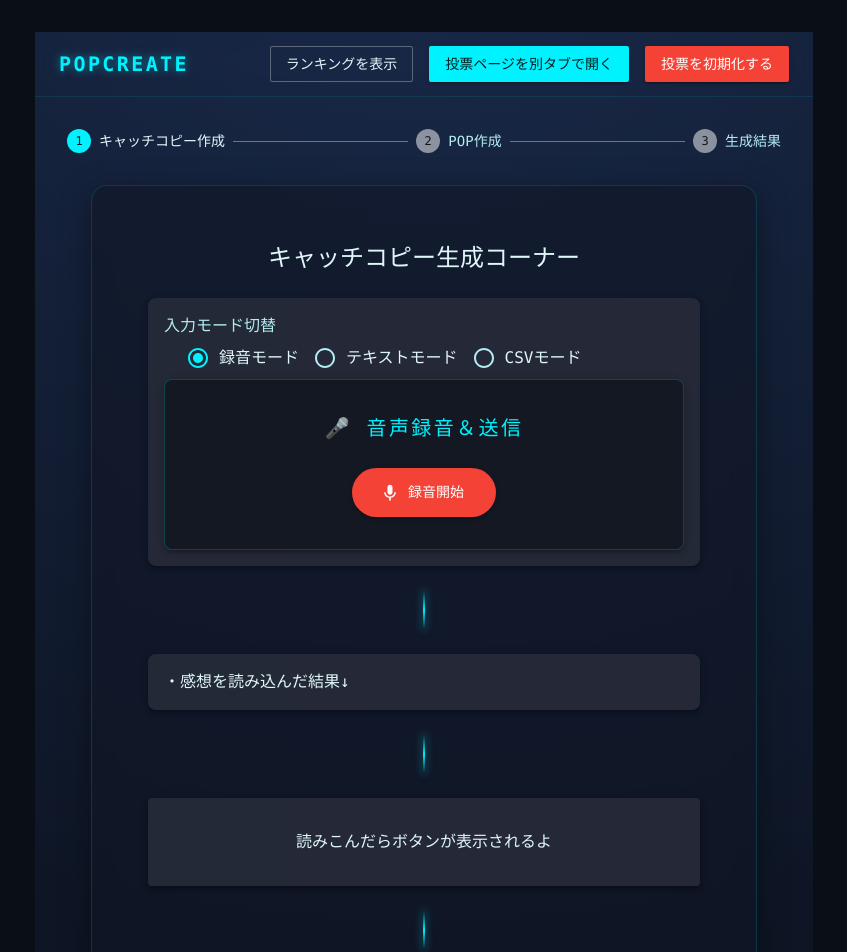
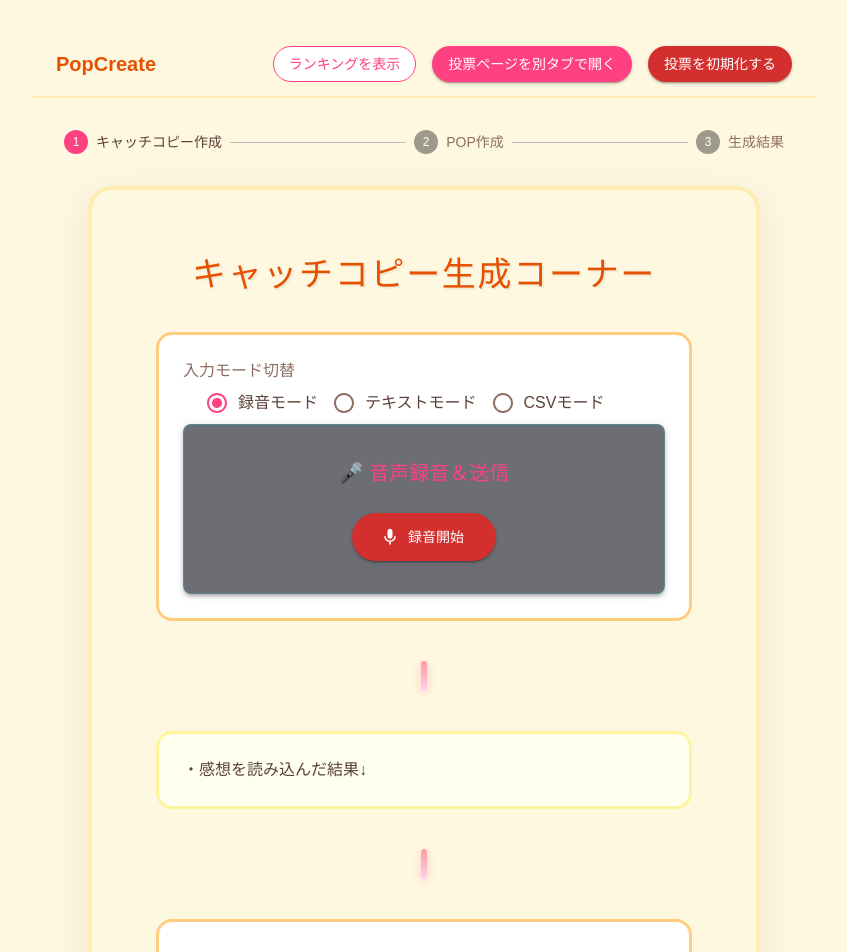
Before and after one commit to keychi0225/ai-image-creater, a React (Vite) app: page / in a window 1280 px wide. Shown: the top 952 px of the page, without its empty margins (216-1063 px from the left). Built offline with nearby package versions, Linux system fonts and the light colour scheme.

Commit message:
配色変えた

```diff
--- a/package.json
+++ b/package.json
@@ -7,7 +7,8 @@
     "dev": "vite",
     "build": "tsc -b && vite build",
     "lint": "eslint .",
-    "preview": "vite preview"
+    "preview": "vite preview",
+    "keikoku": "eslint ."
   },
   "dependencies": {
     "@emotion/react": "^11.14.0",
--- a/src/component/HomePage.tsx
+++ b/src/component/HomePage.tsx
@@ -16,38 +16,37 @@ import ClearVoteModal from "../component/ClearVoteModal";
 import VoteSystemButton from "../component/VoteSystemButton";
 import HomeStepper from "../layout/HomeStepper";
 
-// ダークテーマを定義
-const darkTheme = createTheme({
+// 子供向けテーマ（淡い黄色ベース）を定義
+const kidsTheme = createTheme({
   palette: {
-    mode: "dark",
+    mode: "light",
     background: {
-      default: "#0a0e17", // 深い紺色/黒
-      paper: "#111625", // 少し明るい紺色
+      default: "#FFF8E1", // 淡い黄色
+      paper: "#FFFFFF",
     },
     primary: {
-      main: "#00f2ff", // サイバーパンクなシアン
+      main: "#FF4081", // ピンク
     },
     secondary: {
-      main: "#ff0055", // ネオンピンク
+      main: "#FF9800", // オレンジ
     },
     text: {
-      primary: "#e0f7fa",
-      secondary: "#b2ebf2",
+      primary: "#5D4037", // 濃い茶色
+      secondary: "#8D6E63", // 薄い茶色
     },
   },
   typography: {
-    fontFamily: '"Roboto Mono", "Consolas", "Monaco", monospace', // プログラムっぽい等幅フォント
+    fontFamily: '"M PLUS Rounded 1c", "Hiragino Maru Gothic ProN", "Quicksand", sans-serif',
     h6: {
       fontWeight: 700,
-      letterSpacing: ".15rem",
-      textTransform: "uppercase",
+      color: "#E65100",
     },
   },
   components: {
     MuiButton: {
       styleOverrides: {
         root: {
-          borderRadius: 2, // 少し角ばらせる
+          borderRadius: "50px", // 丸みを持たせる
           textTransform: "none",
           fontWeight: "bold",
         },
@@ -70,7 +69,8 @@ function HomePage() {
     width: "80%",
     maxWidth: 800,
     bgcolor: "background.paper",
-    border: "1px solid #00f2ff", // テーマカラーに合わせる
+    border: "4px solid #FFCC80", // テーマカラーに合わせる
+    borderRadius: "24px",
     boxShadow: 24,
     p: 4,
     maxHeight: "90vh",
@@ -78,15 +78,14 @@ function HomePage() {
   };
 
   return (
-    <ThemeProvider theme={darkTheme}>
+    <ThemeProvider theme={kidsTheme}>
       <CssBaseline />
       <Box
         sx={{
           display: "flex",
           flexDirection: "column",
           minHeight: "100vh",
-          background:
-            "radial-gradient(circle at 50% -20%, #1a2c4e 0%, #0a0e17 100%)", // 近未来的な背景グラデーション
+          backgroundColor: "background.default",
         }}
       >
         <AppBar
@@ -95,7 +94,8 @@ function HomePage() {
           elevation={0}
           sx={{
             backdropFilter: "blur(10px)",
-            borderBottom: "1px solid rgba(0, 242, 255, 0.1)",
+            borderBottom: "2px solid #FFECB3",
+            backgroundColor: "rgba(255, 248, 225, 0.8)",
           }}
         >
           <Toolbar sx={{ justifyContent: "space-between" }}>
@@ -103,8 +103,8 @@ function HomePage() {
               variant="h6"
               component="div"
               sx={{
-                color: "primary.main",
-                textShadow: "0 0 10px rgba(0, 242, 255, 0.5)",
+                color: "#E65100",
+                fontWeight: "bold",
               }}
             >
               PopCreate
@@ -113,8 +113,8 @@ function HomePage() {
               <Button
                 onClick={handleRankingOpen}
                 variant="outlined"
-                color="inherit"
-                sx={{ borderColor: "rgba(255,255,255,0.3)" }}
+                color="primary"
+                sx={{ borderColor: "#FF4081", color: "#FF4081", backgroundColor: "#fff" }}
               >
                 ランキングを表示
               </Button>
--- a/src/layout/HomeStepper.tsx
+++ b/src/layout/HomeStepper.tsx
@@ -57,11 +57,10 @@ export default function HomeStepper() {
           sx={{
             m: 4,
             p: { xs: 2, md: 4 },
-            background: "rgba(17, 22, 37, 0.6)", // 半透明のダークな背景
-            backdropFilter: "blur(12px)", // すりガラス効果
-            border: "1px solid rgba(0, 242, 255, 0.15)", // 薄いネオンシアンのボーダー
-            boxShadow: "0 8px 32px 0 rgba(0, 0, 0, 0.37)", // 深い影
-            borderRadius: "16px",
+            backgroundColor: "#FFF8E1",
+            borderRadius: "24px",
+            boxShadow: "0 10px 40px rgba(0,0,0,0.08)",
+            border: "4px solid #FFECB3",
           }}
           elevation={0}
         >
@@ -83,14 +82,14 @@ export default function HomeStepper() {
                 variant="contained"
                 disabled={activeStep === 0}
                 onClick={handleBack}
-                sx={{ m: 4 }}
+                sx={{ m: 4, borderRadius: "50px", fontWeight: "bold", backgroundColor: "#8D6E63", color: "#fff" }}
               >
                 Back
               </Button>
             )}
             <Box sx={{ flex: "1 1 auto" }} />
             {!isLoading && activeStep !== 2 && (
-              <Button sx={{ m: 4 }} variant="contained" onClick={handleNext}>
+              <Button sx={{ m: 4, borderRadius: "50px", fontWeight: "bold", backgroundColor: "#FF4081" }} variant="contained" onClick={handleNext}>
                 {activeStep === steps.length - 1 ? "Finish" : "Next"}
               </Button>
             )}
--- a/src/layout/ImageResultPage.tsx
+++ b/src/layout/ImageResultPage.tsx
@@ -71,19 +71,20 @@ const ImageResultPage = (props: ImageResultPageProps) => {
     >
       {!props.imageName ? (
         <Paper
-          elevation={3}
+          elevation={0}
           sx={{
             p: 5,
-            borderRadius: 2,
+            borderRadius: "24px",
             textAlign: "center",
-            border: "1px dashed rgba(255, 255, 255, 0.2)",
-            backgroundColor: "rgba(0, 0, 0, 0.2)",
+            border: "3px dashed #FFB74D",
+            backgroundColor: "#FFF3E0",
+            color: "#5D4037",
           }}
         >
-          <Typography variant="h6" color="text.secondary" gutterBottom>
+          <Typography variant="h6" color="inherit" gutterBottom sx={{ fontWeight: "bold" }}>
             まだ画像生成が完了していません
           </Typography>
-          <Typography variant="body2" color="text.secondary">
+          <Typography variant="body2" color="inherit">
             前のステップに戻って「POPを作成」ボタンを押してください。
           </Typography>
         </Paper>
@@ -91,12 +92,13 @@ const ImageResultPage = (props: ImageResultPageProps) => {
         <>
           {dataUri && (
             <Paper
-              elevation={10}
+              elevation={0}
               sx={{
                 p: 1,
-                borderRadius: 2,
-                border: "2px solid #00f2ff",
-                boxShadow: "0 0 20px rgba(0, 242, 255, 0.4)",
+                borderRadius: "16px",
+                border: "4px solid #FFCC80",
+                boxShadow: "0 10px 40px rgba(0,0,0,0.1)",
+                backgroundColor: "#fff",
                 overflow: "hidden",
                 maxWidth: "100%",
               }}
@@ -117,7 +119,7 @@ const ImageResultPage = (props: ImageResultPageProps) => {
               variant="contained"
               onClick={fetchBase64Image}
               size="large"
-              sx={{ px: 4, py: 1.5 }}
+              sx={{ borderRadius: "50px", backgroundColor: "#FF4081", fontWeight: "bold", px: 5, py: 1.5 }}
             >
               結果確認ボタン
             </Button>
--- a/src/layout/PopCreatePage.tsx
+++ b/src/layout/PopCreatePage.tsx
@@ -39,11 +39,12 @@ const FlowConnector = () => (
   >
     <Box
       sx={{
-        width: "2px",
-        height: "40px",
+        width: "6px",
+        height: "30px",
+        borderRadius: "10px",
         background:
-          "linear-gradient(180deg, rgba(0,242,255,0) 0%, rgba(0,242,255,1) 50%, rgba(0,242,255,0) 100%)",
-        boxShadow: "0 0 8px rgba(0, 242, 255, 0.6)",
+          "linear-gradient(180deg, #FF9A9E 0%, #FECFEF 99%, #FECFEF 100%)",
+        boxShadow: "0 2px 10px rgba(255, 154, 158, 0.5)",
       }}
     />
   </Box>
@@ -207,11 +208,11 @@ ${
       </Typography>
 
       {/* 最優先の条件 */}
-      <Paper elevation={3} sx={{ p: 3, borderRadius: 2 }}>
+      <Paper elevation={0} sx={{ p: 3, borderRadius: "16px", border: "3px solid #FFCC80", backgroundColor: "#fff" }}>
         <Typography
           variant="h6"
           component="h2"
-          sx={{ textAlign: "start", mb: 2, color: "primary.main" }}
+          sx={{ textAlign: "start", mb: 2, color: "#E65100", fontWeight: "bold" }}
         >
           【最優先の条件】
         </Typography>
@@ -228,11 +229,11 @@ ${
       <FlowConnector />
 
       {/* キャッチコピー */}
-      <Paper elevation={3} sx={{ p: 3, borderRadius: 2 }}>
+      <Paper elevation={0} sx={{ p: 3, borderRadius: "16px", border: "3px solid #FFCC80", backgroundColor: "#fff" }}>
         <Typography
           variant="h6"
           component="h2"
-          sx={{ textAlign: "start", mb: 2, color: "primary.main" }}
+          sx={{ textAlign: "start", mb: 2, color: "#E65100", fontWeight: "bold" }}
         >
           【キャッチコピー】
         </Typography>
@@ -287,11 +288,11 @@ ${
       <FlowConnector />
 
       {/* 本の内容 */}
-      <Paper elevation={3} sx={{ p: 3, borderRadius: 2 }}>
+      <Paper elevation={0} sx={{ p: 3, borderRadius: "16px", border: "3px solid #FFCC80", backgroundColor: "#fff" }}>
         <Typography
           variant="h6"
           component="h2"
-          sx={{ textAlign: "start", mb: 2, color: "primary.main" }}
+          sx={{ textAlign: "start", mb: 2, color: "#E65100", fontWeight: "bold" }}
         >
           【本の内容】
         </Typography>
@@ -348,11 +349,11 @@ ${
       <FlowConnector />
 
       {/* イラスト要素 */}
-      <Paper elevation={3} sx={{ p: 3, borderRadius: 2 }}>
+      <Paper elevation={0} sx={{ p: 3, borderRadius: "16px", border: "3px solid #FFCC80", backgroundColor: "#fff" }}>
         <Typography
           variant="h6"
           component="h2"
-          sx={{ textAlign: "start", mb: 2, color: "primary.main" }}
+          sx={{ textAlign: "start", mb: 2, color: "#E65100", fontWeight: "bold" }}
         >
           【イラスト要素】
         </Typography>
@@ -378,11 +379,11 @@ ${
       <FlowConnector />
 
       {/* オプション機能 */}
-      <Paper elevation={3} sx={{ p: 3, borderRadius: 2 }}>
+      <Paper elevation={0} sx={{ p: 3, borderRadius: "16px", border: "3px solid #FFCC80", backgroundColor: "#fff" }}>
         <Typography
           variant="h6"
           component="h2"
-          sx={{ textAlign: "start", mb: 1, color: "primary.main" }}
+          sx={{ textAlign: "start", mb: 1, color: "#E65100", fontWeight: "bold" }}
         >
           【オプション機能】
         </Typography>
@@ -390,7 +391,7 @@ ${
           sx={{
             textAlign: "start",
             mb: 2,
-            color: "text.secondary",
+            color: "#5D4037",
             fontSize: "0.9rem",
           }}
         >
@@ -531,13 +532,14 @@ ${
 
       <FlowConnector />
 
-      <Paper elevation={3} sx={{ p: 4, borderRadius: 2, textAlign: "center" }}>
+      <Paper elevation={0} sx={{ p: 4, borderRadius: "16px", border: "3px solid #FFCC80", backgroundColor: "#fff", textAlign: "center" }}>
         <Box sx={{ display: "flex", justifyContent: "center" }}>
           <Button
             variant="contained"
             color="primary"
             onClick={handleCreatePop}
             disabled={isLoading}
+            sx={{ borderRadius: "50px", backgroundColor: "#FF4081", fontWeight: "bold", px: 5, py: 1.5 }}
           >
             {isLoading ? <CircularProgress size={24} /> : "POP を作成"}
           </Button>
--- a/src/layout/TextChat.tsx
+++ b/src/layout/TextChat.tsx
@@ -41,16 +41,17 @@ const FlowConnector = () => (
       display: "flex",
       justifyContent: "center",
       alignItems: "center",
-      my: 1,
+      my: 2,
     }}
   >
     <Box
       sx={{
-        width: "2px",
-        height: "40px",
+        width: "6px",
+        height: "30px",
+        borderRadius: "10px",
         background:
-          "linear-gradient(180deg, rgba(0,242,255,0) 0%, rgba(0,242,255,1) 50%, rgba(0,242,255,0) 100%)",
-        boxShadow: "0 0 8px rgba(0, 242, 255, 0.6)",
+          "linear-gradient(180deg, #FF9A9E 0%, #FECFEF 99%, #FECFEF 100%)",
+        boxShadow: "0 2px 10px rgba(255, 154, 158, 0.5)",
       }}
     />
   </Box>
@@ -175,13 +176,24 @@ const TextChat: React.FC<TextChatProps> = (props: TextChatProps) => {
       sx={{
         display: "flex",
         flexDirection: "column",
-        gap: 2,
-        p: 3,
+        gap: 3,
+        p: 4,
         minWidth: 600,
         margin: "0 auto",
       }}
     >
-      <Typography variant="h5" component="h1" gutterBottom>
+      <Typography
+        variant="h4"
+        component="h1"
+        gutterBottom
+        sx={{
+          fontWeight: "bold",
+          color: "#E65100",
+          textAlign: "center",
+          letterSpacing: "0.05em",
+          textShadow: "2px 2px 0px rgba(0,0,0,0.05)",
+        }}
+      >
         キャッチコピー生成コーナー
       </Typography>
 
@@ -195,7 +207,16 @@ const TextChat: React.FC<TextChatProps> = (props: TextChatProps) => {
         value={inputText}
         onChange={handleInputChange}
       /> */}
-      <Paper elevation={3} sx={{ p: 2, borderRadius: 2, textAlign: "start" }}>
+      <Paper
+        elevation={0}
+        sx={{
+          p: 3,
+          borderRadius: "16px",
+          textAlign: "start",
+          border: "3px solid #FFCC80",
+          backgroundColor: "#fff",
+        }}
+      >
         <FormControl>
           <FormLabel id="create-text--radio-buttons-group-label">
             入力モード切替
@@ -233,22 +254,22 @@ const TextChat: React.FC<TextChatProps> = (props: TextChatProps) => {
             <Box
               {...getRootProps()}
               sx={{
-                border: "2px dashed",
+                border: "3px dashed",
                 borderColor: isDragActive
-                  ? "primary.main"
-                  : "rgba(255, 255, 255, 0.2)",
-                borderRadius: 2,
+                  ? "#FF4081"
+                  : "#D7CCC8",
+                borderRadius: "16px",
                 p: 4,
                 mb: 3,
                 backgroundColor: isDragActive
-                  ? "rgba(0, 242, 255, 0.1)"
-                  : "rgba(0, 0, 0, 0.2)",
+                  ? "#FCE4EC"
+                  : "#FFF8E1",
                 transition: "all 0.3s ease-in-out",
                 cursor: "pointer",
                 "&:hover": {
-                  borderColor: "primary.main",
-                  backgroundColor: "rgba(0, 242, 255, 0.05)",
-                  boxShadow: "0 0 10px rgba(0, 242, 255, 0.2)",
+                  borderColor: "#FF4081",
+                  backgroundColor: "#F8BBD0",
+                  boxShadow: "0 4px 12px rgba(0,0,0,0.1)",
                 },
               }}
             >
@@ -256,12 +277,12 @@ const TextChat: React.FC<TextChatProps> = (props: TextChatProps) => {
               <CloudUploadIcon
                 sx={{
                   fontSize: 60,
-                  color: isDragActive ? "primary.main" : "text.secondary",
+                  color: isDragActive ? "#FF4081" : "#A1887F",
                   mb: 1,
                 }}
               />
               {isDragActive ? (
-                <Typography variant="h6" color="primary.main">
+                <Typography variant="h6" sx={{ color: "#FF4081", fontWeight: "bold" }}>
                   ここにファイルをドロップしてください...
                 </Typography>
               ) : (
@@ -279,19 +300,19 @@ const TextChat: React.FC<TextChatProps> = (props: TextChatProps) => {
                 sx={{
                   mb: 3,
                   p: 2,
-                  border: "1px solid",
-                  borderColor: "rgba(0, 242, 255, 0.3)",
-                  borderRadius: 1,
-                  backgroundColor: "rgba(0, 242, 255, 0.05)",
+                  border: "2px solid",
+                  borderColor: "#FFB74D",
+                  borderRadius: "12px",
+                  backgroundColor: "#FFF3E0",
                 }}
               >
                 <Typography
                   variant="subtitle1"
                   component="p"
-                  sx={{ fontWeight: "medium", color: "text.primary" }}
+                  sx={{ fontWeight: "bold", color: "#5D4037" }}
                 >
                   選択されたファイル:{" "}
-                  <span style={{ color: "#00f2ff", fontWeight: "bold" }}>
+                  <span style={{ color: "#D84315", fontWeight: "bold" }}>
                     {selectedFile.name}
                   </span>{" "}
                   ({(selectedFile.size / 1024).toFixed(2)} KB)
@@ -324,10 +345,12 @@ const TextChat: React.FC<TextChatProps> = (props: TextChatProps) => {
       <FlowConnector />
       {/* プロンプト */}
       <Paper
-        elevation={3}
+        elevation={0}
         sx={{
-          p: 2,
-          borderRadius: 2,
+          p: 3,
+          borderRadius: "16px",
+          border: "3px solid #FFF59D",
+          backgroundColor: "#FFFFF0",
           textAlign: "start",
           height: "-webkit-fill-available",
         }}
@@ -337,7 +360,15 @@ const TextChat: React.FC<TextChatProps> = (props: TextChatProps) => {
         {csvStr == "" ? null : csvStr}
       </Paper>
       <FlowConnector />
-      <Paper sx={{ p: 4 }} elevation={3}>
+      <Paper
+        sx={{
+          p: 4,
+          borderRadius: "16px",
+          border: "3px solid #FFCC80",
+          textAlign: "center",
+        }}
+        elevation={0}
+      >
         <span>読みこんだらボタンが表示されるよ</span>
         <br />
         {/* 送信ボタン */}
@@ -347,6 +378,16 @@ const TextChat: React.FC<TextChatProps> = (props: TextChatProps) => {
             color="primary"
             onClick={handleSend}
             disabled={isLoading || !inputText}
+            size="large"
+            sx={{
+              mt: 2,
+              borderRadius: "50px",
+              backgroundColor: "#FF4081",
+              fontWeight: "bold",
+              px: 5,
+              py: 1.5,
+              boxShadow: "0 4px 14px 0 rgba(33, 150, 243, 0.3)",
+            }}
             startIcon={
               isLoading ? (
                 <CircularProgress size={20} color="inherit" />
@@ -380,7 +421,17 @@ const TextChat: React.FC<TextChatProps> = (props: TextChatProps) => {
 
       {/* 問い合わせ結果表示エリア */}
       <Box sx={{ mt: 3 }}>
-        <Paper elevation={3} sx={{ p: 4, borderRadius: 2, textAlign: "start" }}>
+        <Paper
+          elevation={0}
+          sx={{
+            p: 4,
+            borderRadius: "24px",
+            textAlign: "start",
+            backgroundColor: "#FFFFFF",
+            border: "4px solid #FFCC80",
+            boxShadow: "0 4px 10px rgba(0,0,0,0.05)",
+          }}
+        >
           {isLoading && <CircularProgress />}
           {!apiResponse?.success && apiResponse?.reply && (
             <Typography color="error" variant="body1">
@@ -388,7 +439,7 @@ const TextChat: React.FC<TextChatProps> = (props: TextChatProps) => {
             </Typography>
           )}
           {apiResponse && (
-            <Typography sx={{ maxWidth: 600 }} variant="body1">
+            <Typography sx={{ maxWidth: 600, color: "#5D4037" }} variant="body1">
               【コピーの生成案】
               <br />
               <span style={{ wordBreak: "break-all" }}>
```
